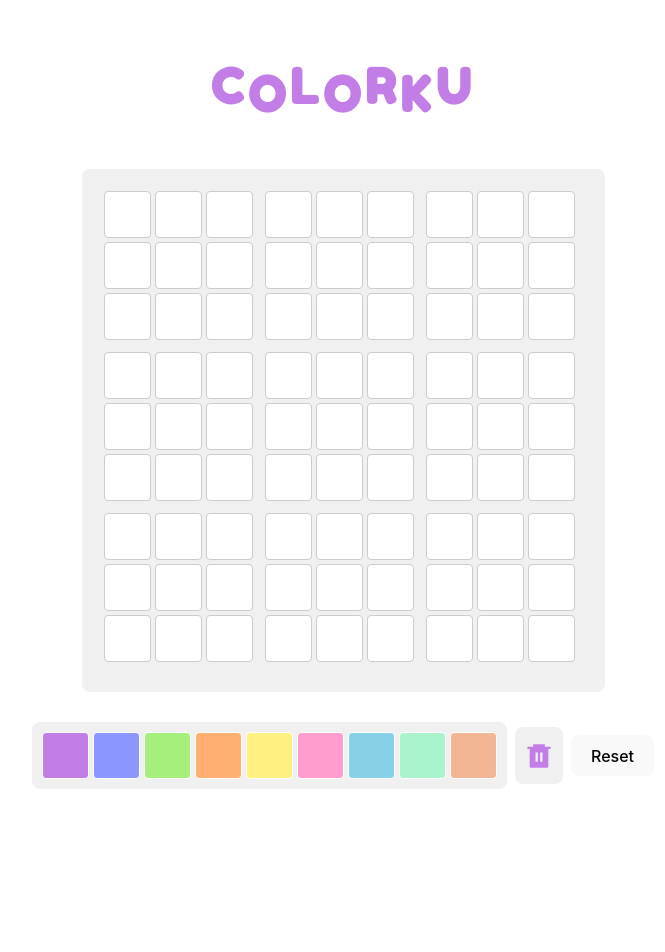
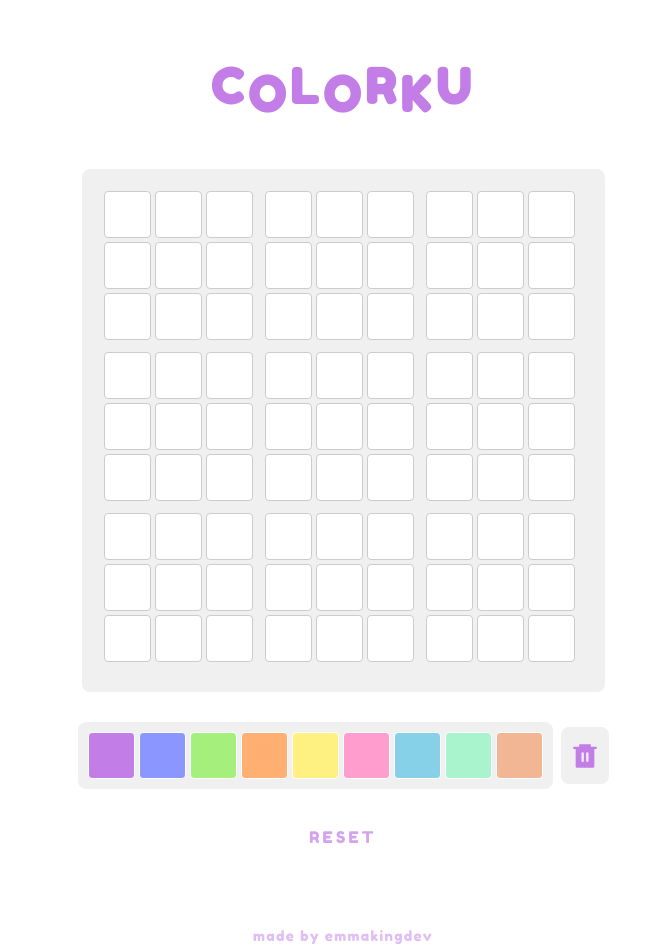
Before and after one commit to EmmaKingDev/colorku, a React (Vite) app: page / in a window 1280 px wide. Shown: the top 952 px of the page, without its empty margins (297-962 px from the left). Before the commit the page ends 821 px from the top, so only its background shows below. Built offline with nearby package versions, Linux system fonts and the light colour scheme.

Commit message:
minor ui changes

```diff
--- a/src/components/SudokuBoard.css
+++ b/src/components/SudokuBoard.css
@@ -115,3 +115,37 @@
 .delete-bin:hover {
   color: #000dff;
 }
+
+.reset-button {
+  margin-top: 10px;
+  padding: 8px 16px;
+  border: none;
+  border-radius: 4px;
+  font-family: "Fredoka One", cursive;
+  background-color: transparent;
+  color: #c37de7;
+  opacity: 0.7;
+  font-size: 16px;
+  cursor: pointer;
+  transition: all 0.2s ease;
+  letter-spacing: 0.2em;
+}
+
+.reset-button:hover {
+  color: #000dff;
+}
+
+.creator-link {
+  margin-top: 50px;
+  color: #c37de7;
+  opacity: 0.5;
+  text-decoration: none;
+  font-family: "Fredoka One", cursive;
+  font-size: 14px;
+  letter-spacing: 0.1em;
+  transition: all 0.2s ease;
+}
+
+.creator-link:hover {
+  color: #000dff;
+}
--- a/src/components/SudokuBoard.jsx
+++ b/src/components/SudokuBoard.jsx
@@ -132,10 +132,18 @@ function SudokuBoard() {
         >
           <RiDeleteBin6Fill size={28} />
         </div>
-        <button onClick={handleResetGame} className="reset-button">
-          Reset
-        </button>
       </div>
+      <button onClick={handleResetGame} className="reset-button">
+        RESET
+      </button>
+      <a
+        href="https://github.com/EmmaKingDev"
+        target="_blank"
+        rel="noopener noreferrer"
+        className="creator-link"
+      >
+        made by emmakingdev
+      </a>
     </div>
   );
 }
```
